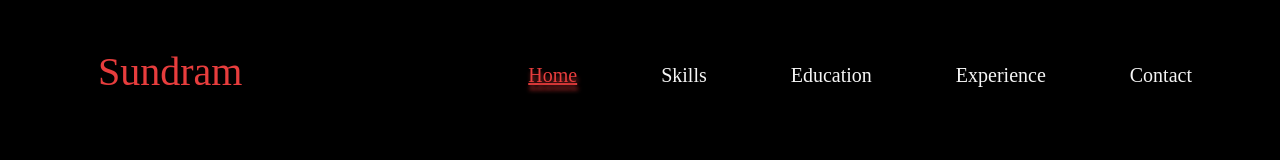
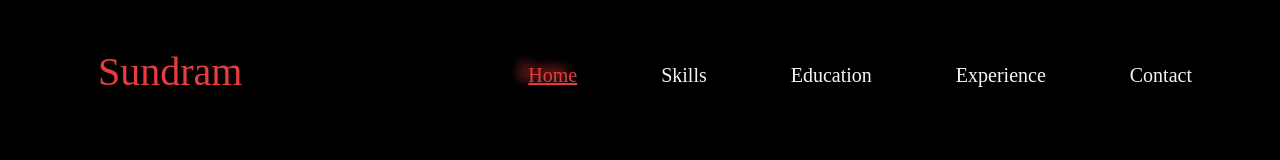
Before and after one commit to sundram-dev/MY-PORTFOLIO, a plain HTML site: page Index.html in a window 1280 px wide. In both pictures the pointer is over the link "Home". Shown: the top 160 px of the page. Drawn offline with Linux system fonts and the light colour scheme.

Commit message:
Update no.css

```diff
--- a/no.css
+++ b/no.css
@@ -26,7 +26,8 @@ padding-right: 40px;
 .c1:hover{
 color:rgb(231, 61, 61) ;
 text-decoration: underline;
-text-shadow: 1px 5px 4px rgb(165, 42, 42);
+text-shadow: 6px 5px 19px rgb(165, 42, 42);
+text-shadow: -10px -6px 10px rgb(231, 61, 61);
 transition-duration: 0.3s;
 
 
```
